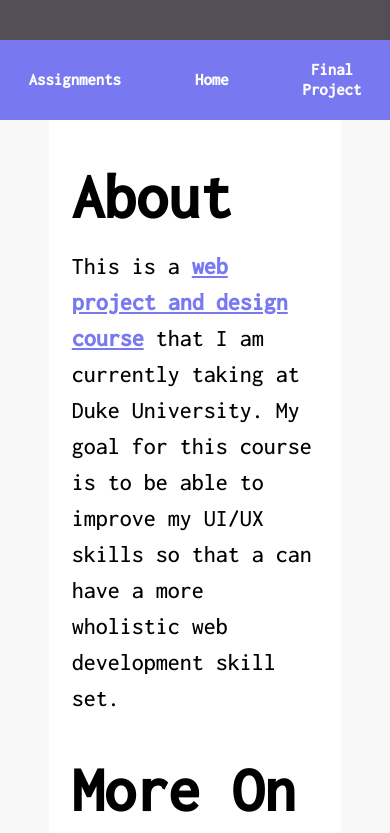
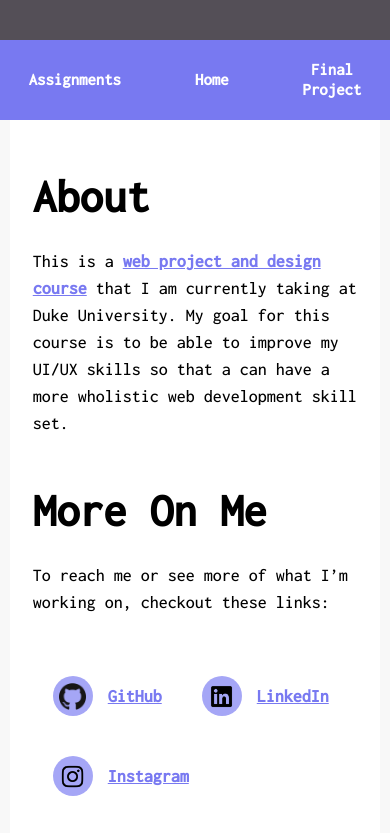
Before and after one commit to joshpetit/web-project-design, a Next.js app: page / in a window 390 px wide. Shown: the top 833 px of the page. Built offline with nearby package versions, Linux system fonts and the light colour scheme.

Commit message:
Rename navigation to navigationBar

```diff
--- a/components/navigation/navigation.tsx
+++ b/components/navigation/navigation.tsx
@@ -4,7 +4,7 @@ import styles from "@styles/Navigation.module.css";
 const Navigation: NextPage = () => {
   return (
     <div className={styles.imgBanner}>
-      <div className={`primary ${styles.navigation}`}>
+      <div className={`primary ${styles.navigationBar}`}>
         <NavButton title="Assignments" link="/index.html" />
         <NavButton title="Home" link="https://petit.dev" />
         <NavButton title="Final Project" link="/index.html" />
--- a/styles/Home.module.css
+++ b/styles/Home.module.css
@@ -6,21 +6,6 @@
   align-items: center;
   height: 100vh;
   flex-basis: auto;
-}
-
-.container h2 {
-  font-style: normal;
-  font-weight: bold;
-  font-size: 64px;
-  line-height: 67px;
-}
-
-.container a {
-  font-weight: bold;
-  font-size: 24px;
-  line-height: 25px;
-  text-decoration-line: underline;
-  color: #7879f1;
 }
 
 .main {
@@ -33,6 +18,13 @@
   background-color: #ffffff;
   flex-wrap: wrap;
 }
+
+@media(max-width: 1000px) {
+  .main {
+    max-width: 95vw;
+  }
+}
+
 
 .textSection {
   display: flex;
--- a/styles/Navigation.module.css
+++ b/styles/Navigation.module.css
@@ -11,6 +11,16 @@
   }
 }
 
+.navigationBar{
+  display: flex;
+  margin-top: auto;
+  transform: translate(0%, 50%);
+  flex-direction: row;
+  justify-content: center;
+  align-items: center;
+  padding: 20px 50px;
+  z-index: 1;
+}
 
 .imgBanner {
   height: 25%;
@@ -21,18 +31,8 @@
   margin-top: auto;
 }
 
-.navigation {
-  display: flex;
-  margin-top: auto;
-  transform: translate(0%, 50%);
-  flex-direction: row;
-  justify-content: center;
-  align-items: center;
-  padding: 20px 50px;
-  z-index: 1;
-}
 
-.navigation .button {
+.navigationBar .button {
   text-align: center;
   margin: 0px 30px;
   padding: 10px;
@@ -41,7 +41,7 @@
   transition: 150ms;
 }
 
-.navigation .button:hover {
+.navigationBar .button:hover {
   text-shadow: 0px 6px 5px rgba(0, 0, 0, 0.4);
   cursor: pointer;
 }
--- a/styles/globals.css
+++ b/styles/globals.css
@@ -11,23 +11,30 @@ body {
   line-height: 150%;
 }
 
+
 h1 {
   font-style: normal;
-  font-size: 64px;
+  font-size: 2.6em;
   line-height: 67px;
 }
 
 h2 {
   font-style: normal;
   font-weight: bold;
-  font-size: 64px;
+  font-size: 2.6em;
   line-height: 67px;
 }
 
 h3 {
   font-weight: bold;
-  font-size: 28px;
+  font-size: 1.1em;
   line-height: 50px;
+}
+
+@media(max-width: 768px) {
+  body {
+    font-size: 18px;
+  }
 }
 
 .primary {
@@ -49,3 +56,9 @@ h3 {
   font-size: 144px;
   line-height: 151px;
 }
+
+a {
+  font-weight: bold;
+  text-decoration-line: underline;
+  color: #7879f1;
+}
```
